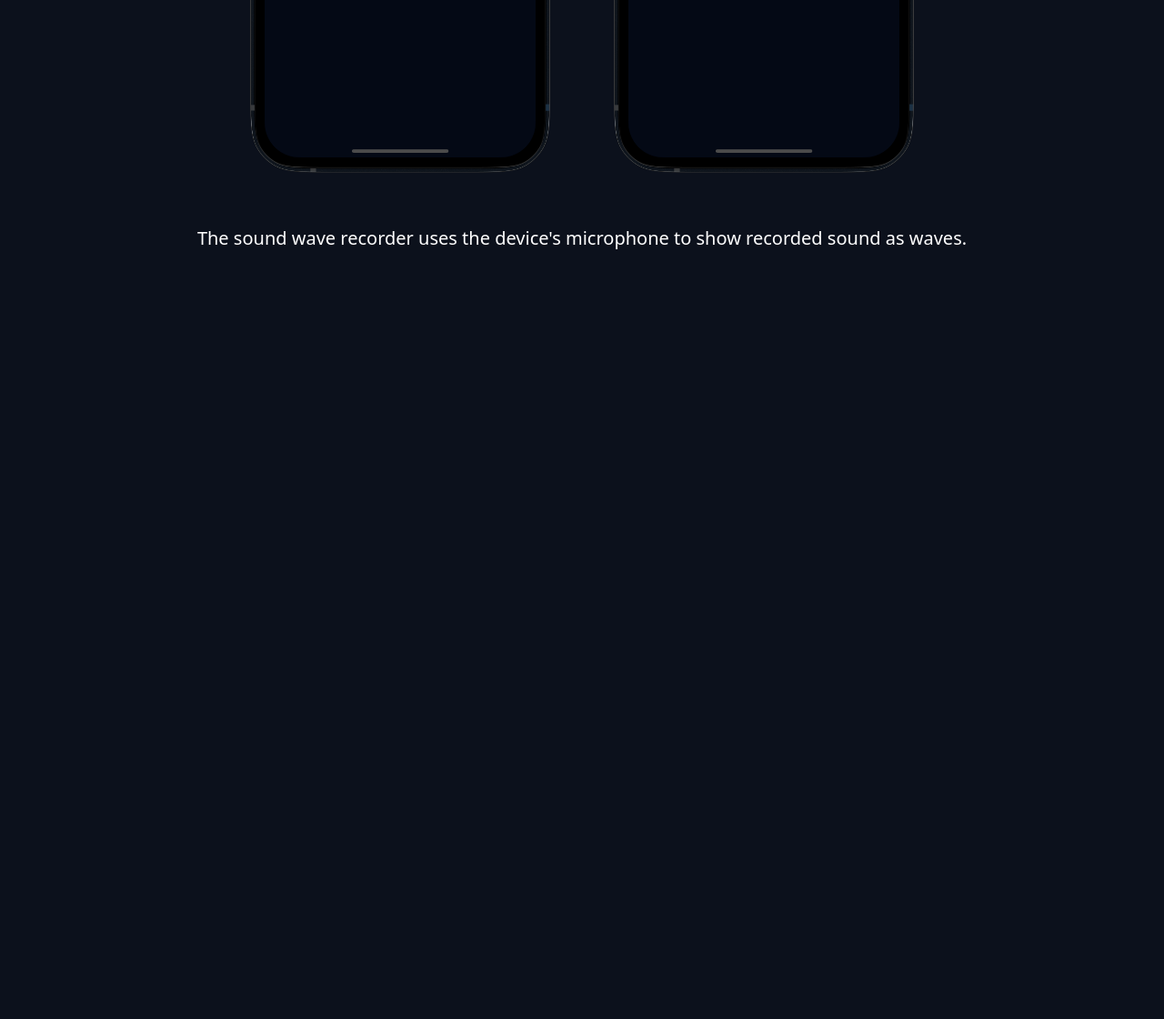
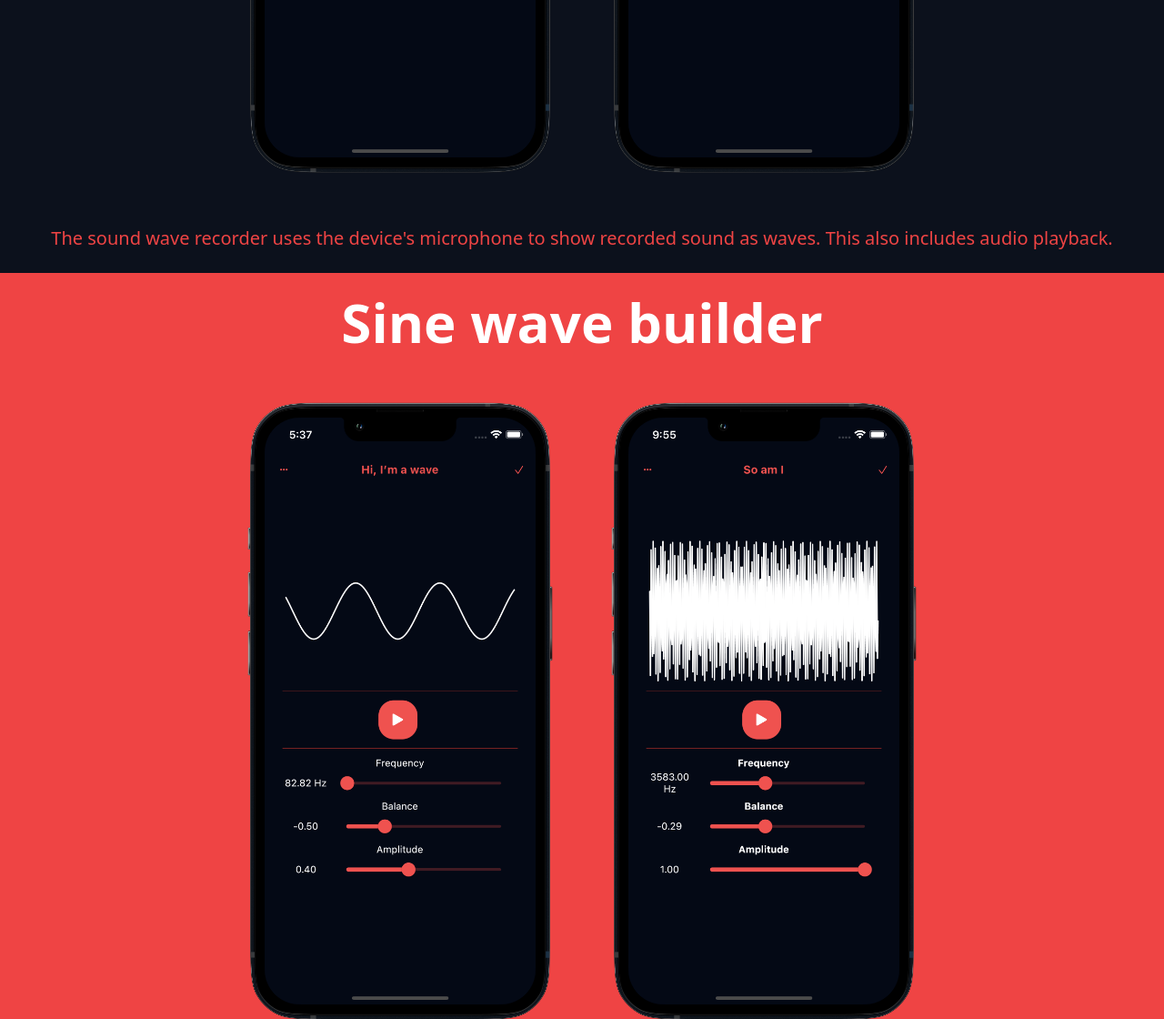
Before and after one commit to coding-cuber/coding-cuber.github.io, a website: page wave.html in a window 1280 px wide. Shown: the part 3145-4265 px from the top of the page at 91% size. Before the commit the page ends 3445 px from the top, so only its background shows below. Drawn offline with Linux system fonts and the light colour scheme.

Commit message:
added section

```diff
--- a/wave.html
+++ b/wave.html
@@ -74,8 +74,18 @@
                 <img width='400' src='images/wavescreenshot2.png'>
                 <img width='400' src='images/wavescreenshot1.png'>
             </div>
+            <p class='text-red-500 text-xl text-center p-6'>
+                The sound wave recorder uses the device's microphone to show recorded sound as waves. This also includes audio playback.
+            </p>
+        </div>
+        <div class='bg-red-500'>
+            <h1 class='text-white font-extrabold text-center text-6xl p-6'>Sine wave builder</h1>
+            <div class='flex justify-center'>
+                <img width='400' src='images/wavescreenshot.png'>
+                <img width='400' src='images/wavescreenshot3.png'>
+            </div>
             <p class='text-white text-xl text-center p-6'>
-                The sound wave recorder uses the device's microphone to show recorded sound as waves.
+                it's pretty cool (placeholder)
             </p>
         </div>
     </div>
```
Also changed, not shown: images/wavescreenshot3.png (added).
